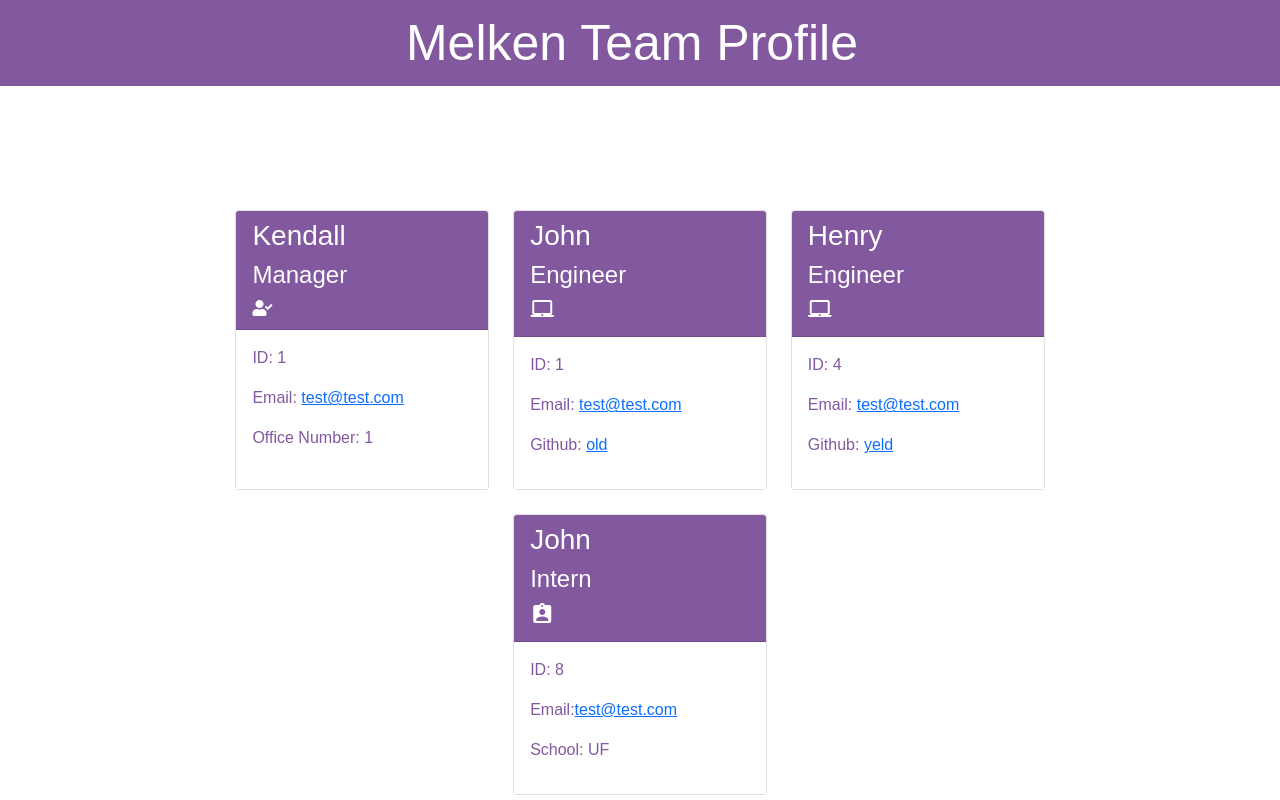
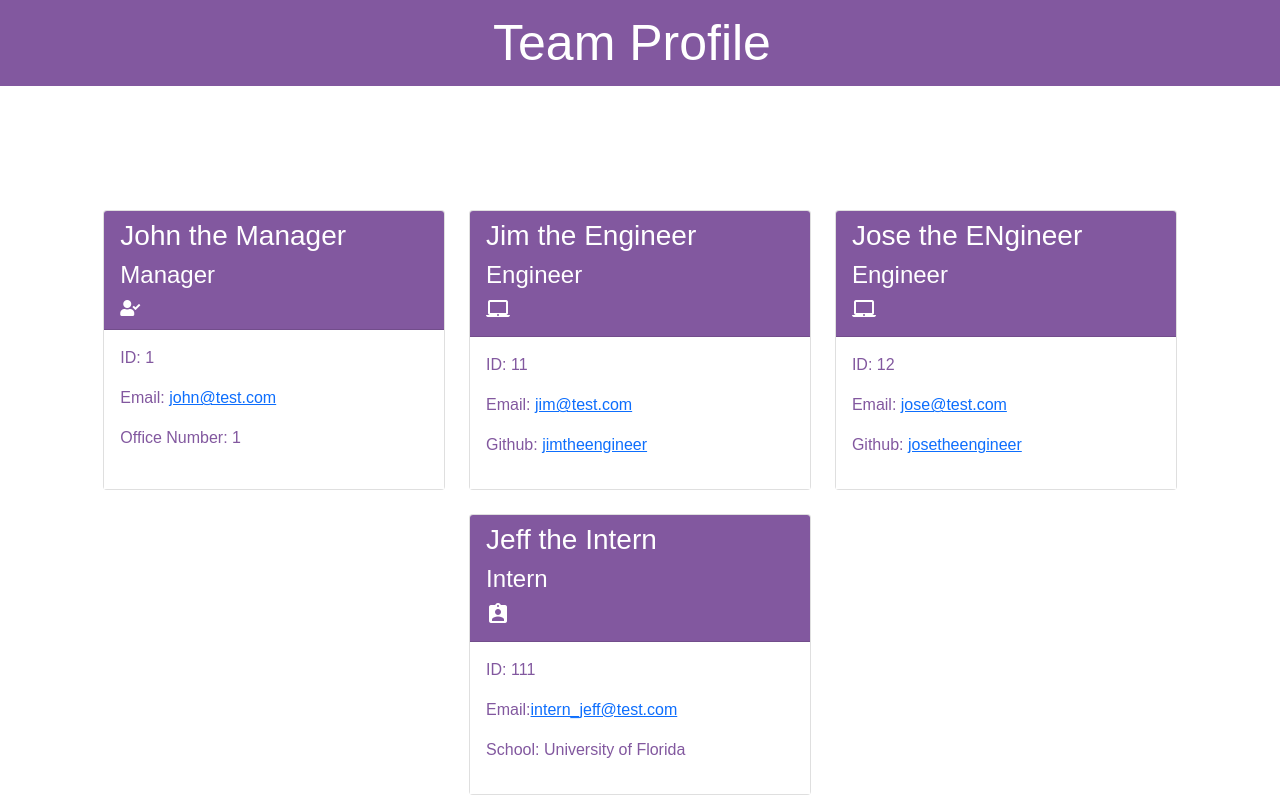
Before and after one commit to oldgraybuzzard/team-profile-generator, a website: page dist/index.html in a window 1280 px wide. Shown: the top 800 px of the page. Drawn offline with nearby package versions, Linux system fonts and the light colour scheme.

```diff
--- a/dist/index.html
+++ b/dist/index.html
@@ -14,7 +14,7 @@
   <body>
       <header>
           <nav class="navbar" id="navbar">
-              <span class="navbar-brand mb-0 h1 w-100 text-center" id="navbar-text">Melken Team Profile</span>
+              <span class="navbar-brand mb-0 h1 w-100 text-center" id="navbar-text">Team Profile</span>
           </nav>
       </header>
       <main>
@@ -24,12 +24,12 @@
     <div class="col-4 mt-4">
         <div class="card h-100">
             <div class="card-header">
-                <h3>Kendall</h3>
+                <h3>John the Manager</h3>
                 <h4>Manager</h4><i class="fas fa-user-check"></i>
             </div>
             <div class="card-body">
                 <p class="id">ID: 1</p>
-                <p class="email">Email: <a href="mailto:test@test.com">test@test.com</a></p>
+                <p class="email">Email: <a href="mailto:john@test.com">john@test.com</a></p>
                 <p class="office">Office Number: 1</p>
             </div>
         </div>
@@ -38,13 +38,13 @@
     <div class="col-4 mt-4">
         <div class="card h-100">
             <div class="card-header">
-                <h3>John</h3>
+                <h3>Jim the Engineer</h3>
                 <h4>Engineer</h4><i class="material-icons">laptop_mac</i>
             </div>
             <div class="card-body">
-                <p class="id">ID: 1</p>
-                <p class="email">Email: <a href="mailto:test@test.com">test@test.com</a></p>
-                <p class="github">Github: <a href="https://github.com/old">old</a></p>
+                <p class="id">ID: 11</p>
+                <p class="email">Email: <a href="mailto:jim@test.com">jim@test.com</a></p>
+                <p class="github">Github: <a href="https://github.com/jimtheengineer">jimtheengineer</a></p>
             </div>
         </div>
     </div>
@@ -52,13 +52,13 @@
     <div class="col-4 mt-4">
         <div class="card h-100">
             <div class="card-header">
-                <h3>Henry</h3>
+                <h3>Jose the ENgineer</h3>
                 <h4>Engineer</h4><i class="material-icons">laptop_mac</i>
             </div>
             <div class="card-body">
-                <p class="id">ID: 4</p>
-                <p class="email">Email: <a href="mailto:test@test.com">test@test.com</a></p>
-                <p class="github">Github: <a href="https://github.com/yeld">yeld</a></p>
+                <p class="id">ID: 12</p>
+                <p class="email">Email: <a href="mailto:jose@test.com">jose@test.com</a></p>
+                <p class="github">Github: <a href="https://github.com/josetheengineer">josetheengineer</a></p>
             </div>
         </div>
     </div>
@@ -66,13 +66,13 @@
     <div class="col-4 mt-4">
         <div class="card h-100">
             <div class="card-header">
-                <h3>John</h3>
+                <h3>Jeff the Intern</h3>
                 <h4>Intern</h4><i class="material-icons">assignment_ind</i>
             </div>
             <div class="card-body">
-                <p class="id">ID: 8</p>
-                <p class="email">Email:<a href="mailto:test@test.com">test@test.com</a></p>
-                <p class="school">School: UF</p>
+                <p class="id">ID: 111</p>
+                <p class="email">Email:<a href="mailto:intern_jeff@test.com">intern_jeff@test.com</a></p>
+                <p class="school">School: University of Florida</p>
             </div>
     </div>
 </div>
@@ -85,7 +85,6 @@
   <script src="https://cdnjs.cloudflare.com/ajax/libs/jquery/3.6.0/jquery.min.js" integrity="sha512-894YE6QWD5I59HgZOGReFYm4dnWc1Qt5NtvYSaNcOP+u1T9qYdvdihz0PPSiiqn/+/3e7Jo4EaG7TubfWGUrMQ==" crossorigin="anonymous" referrerpolicy="no-referrer"></script>
   <script src="https://cdn.jsdelivr.net/npm/popper.js@1.16.1/dist/umd/popper.min.js" integrity="sha256-/ijcOLwFf26xEYAjW75FizKVo5tnTYiQddPZoLUHHZ8=" crossorigin="anonymous"></script>
   <script src="https://cdn.jsdelivr.net/npm/bootstrap@5.1.3/dist/js/bootstrap.bundle.min.js" integrity="sha384-ka7Sk0Gln4gmtz2MlQnikT1wXgYsOg+OMhuP+IlRH9sENBO0LRn5q+8nbTov4+1p" crossorigin="anonymous"></script>
-
   <footer>
   <div class="container">
       <div class="col-md-4 d-flex align-items-center">
@@ -93,6 +92,4 @@
   </div>
 </div>
 </footer>
-
-
   </html>
```
Also changed, not shown: README.md. Lines whose indentation alone changed are shown as unchanged.
